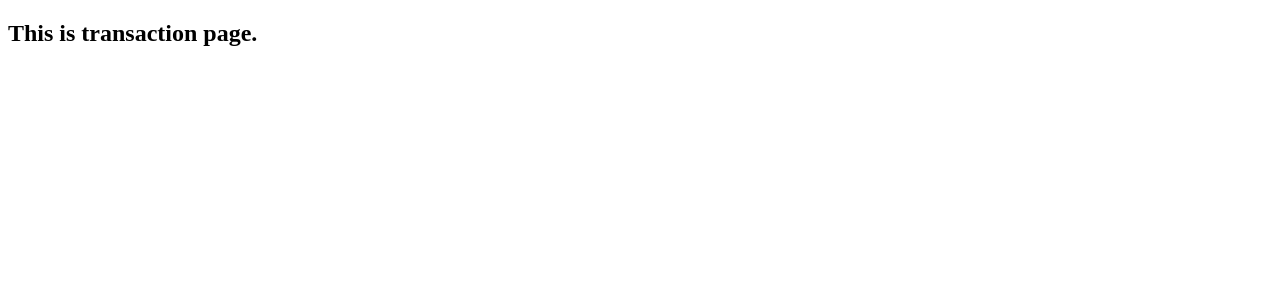
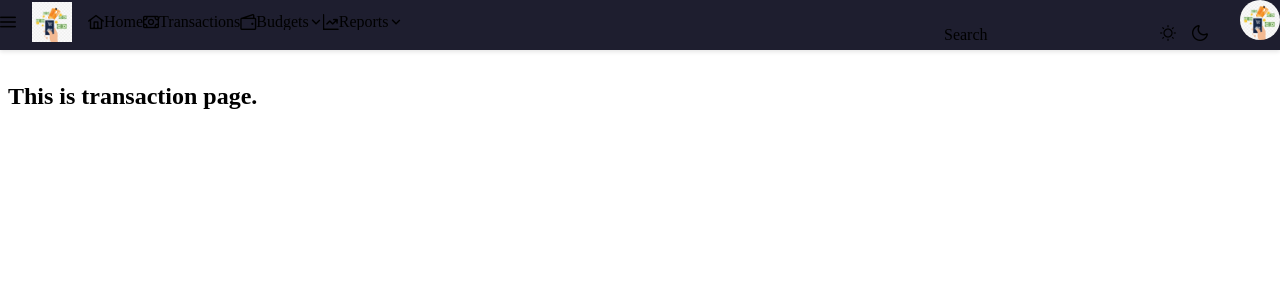
Before and after one commit to Shrijanaa1/ExpenseManagementSystem-Frontend, a Vue app in the folder ems_frontend/: page /transaction in a window 1280 px wide. Shown: the top 300 px of the page. Built offline with nearby package versions, Linux system fonts and the light colour scheme.

Commit message:
Updated App.vue, Transaction and Navbar pages form to make content adjustable based on sidebar visibility

```diff
--- a/ems_frontend/src/App.vue
+++ b/ems_frontend/src/App.vue
@@ -1,10 +1,32 @@
+<template>
+
+  <!-- Navbar component with sidebarVisible prop and toggleSidebar function-->
+  <Navbar :sidebarVisible="sidebarVisible" :toggleSidebar="toggleSidebar"/>
+
+  <!-- Main content(RouterView) -->
+   <div class="main-content">
+      <RouterView :sidebarVisible="sidebarVisible"/> <!-- Pass Sidebar visible down -->
+   </div>
+</template>
+
 <script setup>
 import { RouterView } from 'vue-router'
+import { ref } from 'vue'
+import Navbar from './components/Navbar.vue';
+
+//Sidebar visibility state management
+const sidebarVisible = ref(false);
+
+//Toggle sidebar visibility function
+const toggleSidebar = () => {
+  sidebarVisible.value = !sidebarVisible.value;
+};
+
 </script>
 
-<template>
-  <RouterView />
-</template>
+<style scoped>
 
-<style >
+.main-content{
+  padding-top: 55px;
+}
 </style>
--- a/ems_frontend/src/components/Navbar.vue
+++ b/ems_frontend/src/components/Navbar.vue
@@ -49,9 +49,9 @@
   // Menu Items for Top Navbar
   const items = ref([
       {
-          label: 'Home',
-          icon: 'pi pi-home',
-          command: () => { router.push({ name: 'home' }) } //Navigate to home
+        label: 'Home',
+        icon: 'pi pi-home',
+        command: () => { router.push({ name: 'home' }) } //Navigate to home
       },
       {
         label: 'Transactions',
@@ -123,13 +123,19 @@
     }
   ]);
 
-  //Sidebar Visibility State
-  const sidebarVisible = ref(false);
+  // //Sidebar Visibility State
+  // const sidebarVisible = ref(false);
 
-  //Toggle Sidebar
-  const toggleSidebar = () => {
-    sidebarVisible.value = !sidebarVisible.value;
-  }
+  // //Toggle Sidebar
+  // const toggleSidebar = () => {
+  //   sidebarVisible.value = !sidebarVisible.value;
+  // }
+
+  //Props to accept sidebar state and toggle function
+  const props = defineProps ({
+    sidebarVisible: Boolean,
+    toggleSidebar: Function,
+  });
 
   // Methods to handle theme switching
   const setLightTheme = () => {
@@ -194,12 +200,6 @@
     margin: 1rem;
   }
 
-/* .sidebar-menubar{
-  display: flex !important;
-  flex-direction: column;
-  padding: 1rem;
-} */
-
 .sidebar-menubar .p-menubar{
   display: block;
   padding: 0;
--- a/ems_frontend/src/components/Transaction.vue
+++ b/ems_frontend/src/components/Transaction.vue
@@ -1,7 +1,41 @@
 <template>
-    <h2> This is transaction page.</h2>
+    <div class="transaction-container">
+        <div :class="['transaction-content', { 'sidebar-open': sidebarVisible }]">
+        <h2> This is transaction page.</h2>
+    </div>
+    </div>
 </template>
 
-<script></script>
+<script setup>
+// import { ref } from 'vue';
+// import Navbar from '@/components/Navbar.vue';
 
-<style></style>
+import { defineProps } from 'vue';
+
+//Receive the sidebarVisible prop from the parent component(App.vue)
+const props = defineProps({
+    sidebarVisible: Boolean,
+});
+
+//track sidebar visibility
+// const sidebarVisible = ref(false);
+
+</script>
+
+<style scoped>
+.transaction-container {
+  display: flex;
+}
+
+.transaction-content {
+  padding-right: 1rem;
+  flex-grow: 1; /* Allow the content to grow and fill the remaining space */
+  width: 100%;
+  transition: margin-left 0.3s ease;
+}
+
+.transaction-content.sidebar-open {
+  margin-left: 250px; /* Adjust this to the sidebar width */
+}
+
+</style>
--- a/ems_frontend/src/main.js
+++ b/ems_frontend/src/main.js
@@ -19,7 +19,6 @@ import Ripple from 'primevue/ripple'
 import 'primeicons/primeicons.css';
 import './assets/base.css';
 
-
 const app = createApp(App)
 
 app.use(router)
```
